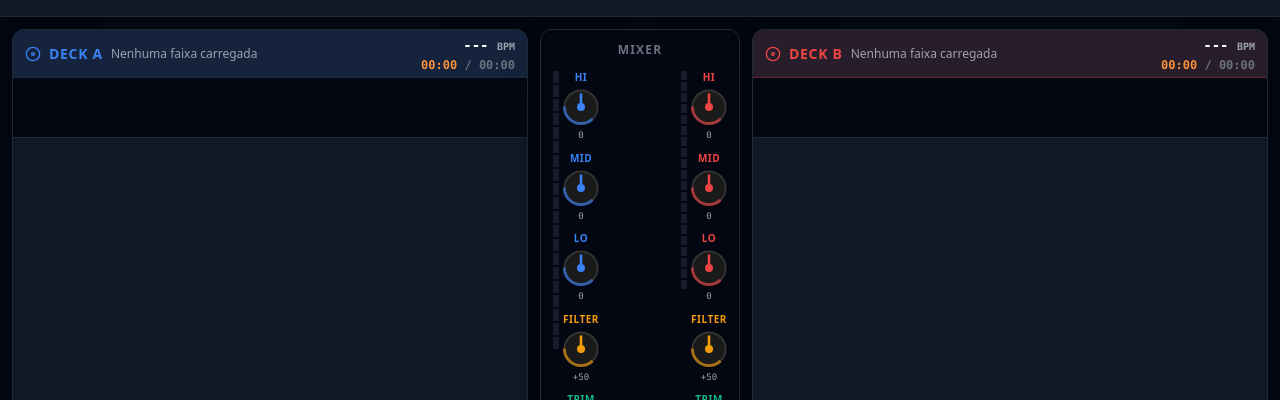
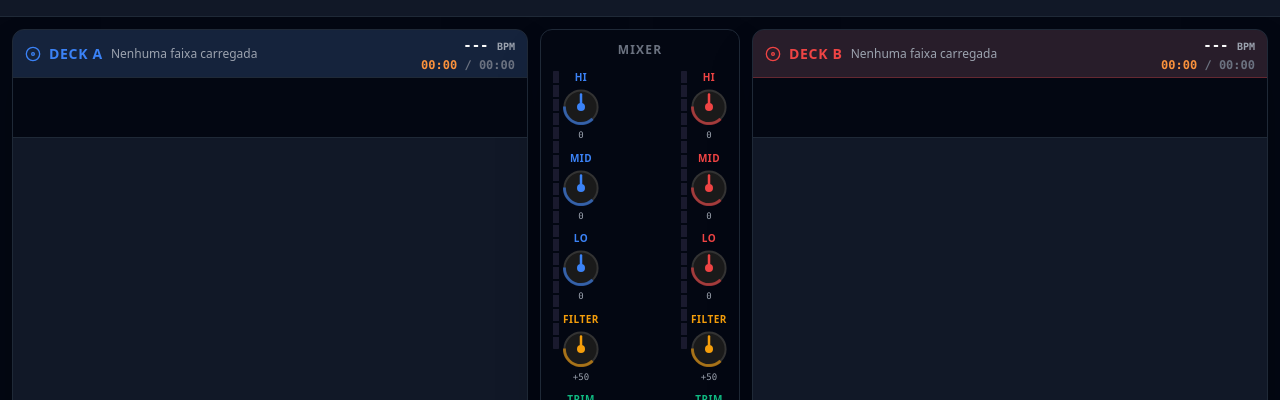
Before and after one commit to alan-vieira/MixLab, a React (Vite) app: page / in a window 1280 px wide. Shown: the part 159-559 px from the top of the page. Built offline with nearby package versions, Linux system fonts and the light colour scheme.

Commit message:
fix: VU meter Deck B de volta a 280px
- Ambos os VU meters agora em 280px (tamanho original)
- tsc --noEmit: zero erros

```diff
--- a/src/components/Mixer.tsx
+++ b/src/components/Mixer.tsx
@@ -125,7 +125,7 @@ export function Mixer({ vuLevelA, vuLevelB }: MixerProps) {
 
         {/* Deck B - VU fino + Knobs + Volume */}
                 <div className="flex items-start gap-1">
-                  <VUMeter level={vuLevelB} color="red" height={220} width={6} />
+                  <VUMeter level={vuLevelB} color="red" height={280} width={6} />
 
           <div className="flex flex-col items-center gap-2">
             <Knob value={eqB.high} min={-12} max={12} defaultValue={0} onChange={(v) => handleEqChange('B', 'high', v)} label="HI" color="#ef4444" size={36} />
```
